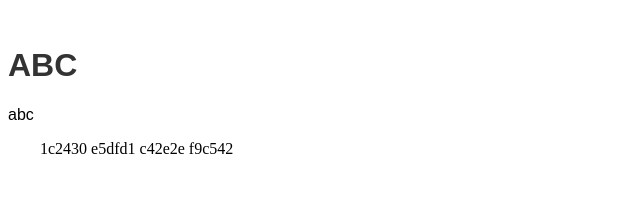
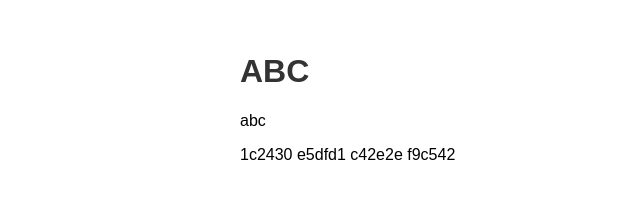
Before and after one commit to qrubo-ent/qrubo_rep, a plain HTML site: page index.html in a window 1280 px wide. Shown: the whole page, without its empty margins (0-640 px from the left). Drawn offline with Linux system fonts and the light colour scheme.

Commit message:
Update index.html

```diff
--- a/index.html
+++ b/index.html
@@ -5,7 +5,7 @@
   <meta name="viewport" content="width=device-width, initial-scale=1" />
   <title>Qrubo</title>
   <style>
-    body2 {
+    body {
       font-family: Arial, sans-serif;
       max-width: 800px;
       margin: auto;
@@ -16,10 +16,10 @@
     }
   </style>
 </head>
-<body2>
+<body>
   <h1>ABC</h1>
   <p>abc</p>
-</body2>
+</body>
 </html>
 1c2430
 e5dfd1
```
